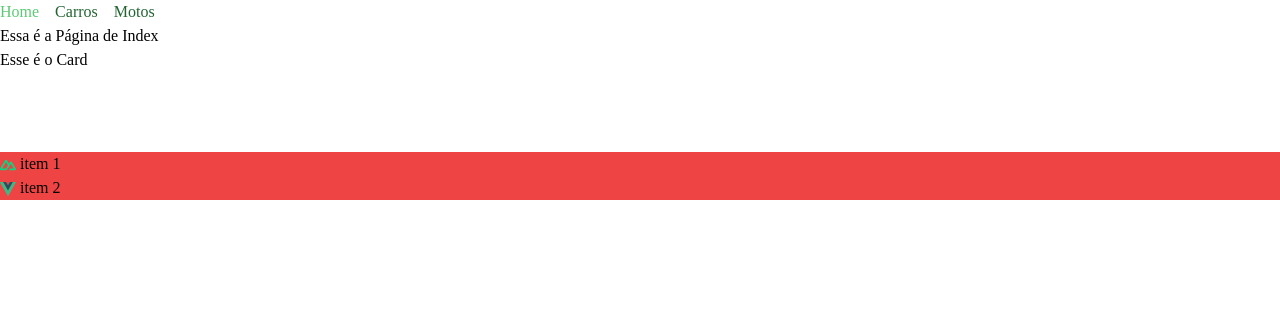
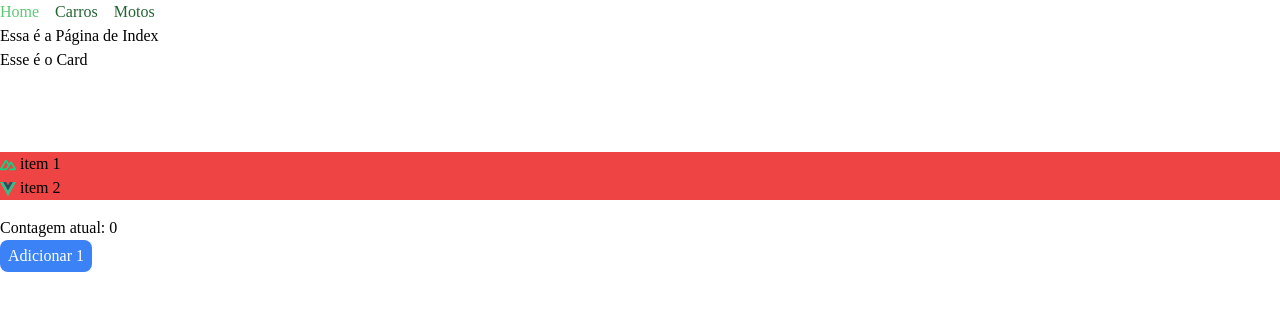
Before and after one commit to treinaweb/nuxt-fundamentos, a Nuxt app: page / in a window 1280 px wide. Shown: the top 310 px of the page. Built offline with nearby package versions, Linux system fonts and the light colour scheme; a web font is replaced by a local one.

Commit message:
5-3 Criando uma Store

```diff
--- a/pages/index.vue
+++ b/pages/index.vue
@@ -1,3 +1,7 @@
+<script setup>
+const counter = useCounterStore();
+</script>
+
 <template>
     <TitlePage text="Index" />
     <Card>
@@ -6,6 +10,17 @@
             <li><Icon name="logos:vue" /> item 2</li>
         </ul>
     </Card>
+
+    <div class="py-4">
+        <p>Contagem atual: {{ counter.count }}</p>
+
+        <button
+            class="bg-blue-500 text-white rounded-lg py-1 px-2"
+            @click="counter.increment"
+        >
+            Adicionar 1
+        </button>
+    </div>
 </template>
 
 <style>
--- /dev/null
+++ b/stores/contador.ts
@@ -0,0 +1,15 @@
+import { defineStore } from "pinia";
+
+export const useCounterStore = defineStore("counter", {
+    state: () => ({
+        count: 0,
+    }),
+    actions: {
+        increment() {
+            this.count++;
+        },
+        decrement() {
+            this.count--;
+        },
+    },
+});
```
